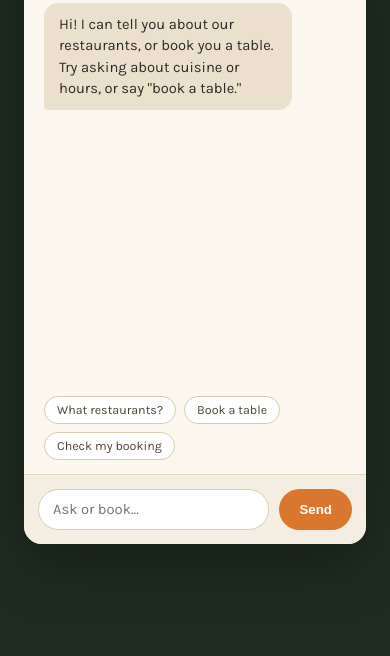
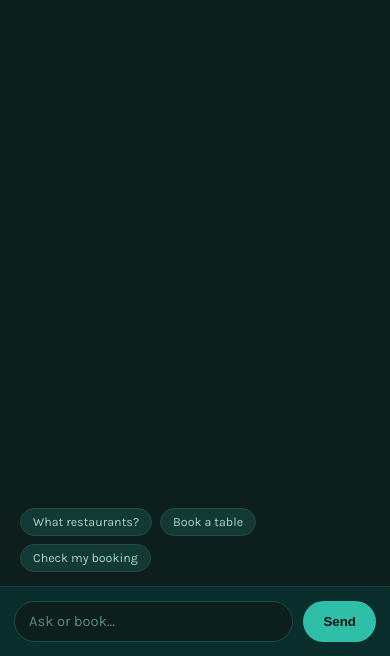
Before and after one commit to SilentAchiever-stack/Restaurant-assistant-frontend, a plain HTML site: page index.html in a window 390 px wide. Shown: the part 188-844 px from the top of the page. Drawn offline with Linux system fonts and the light colour scheme.

Commit message:
Change background and text colors in index.html
Updated styles for improved aesthetics and responsiveness.

```diff
--- a/index.html
+++ b/index.html
@@ -7,35 +7,41 @@
 <style>
   @import url('https://fonts.googleapis.com/css2?family=Fraunces:opsz,wght@9..144,600&family=Karla:wght@400;500;700&display=swap');
   * { box-sizing: border-box; margin: 0; padding: 0; }
+
   body {
     font-family: 'Karla', sans-serif;
-    background: #1f2d20;
-    color: #f4ede1;
+    background: #08100f;
+    color: #e6f2f0;
     min-height: 100vh;
+    min-height: 100dvh;
     display: flex;
     align-items: center;
     justify-content: center;
-    padding: 24px;
+    padding: 0;
   }
+
   .chat-container {
     width: 100%;
-    max-width: 420px;
-    background: #f4ede1;
-    border-radius: 18px;
-    box-shadow: 0 20px 60px rgba(0,0,0,0.35);
+    max-width: 440px;
+    height: 100vh;
+    height: 100dvh;
+    background: #0d1f1d;
     display: flex;
     flex-direction: column;
-    height: 620px;
     overflow: hidden;
   }
+
   .chat-header {
-    background: #d9772e;
-    color: #fff;
+    background: #0a2e2b;
+    color: #7fd9cc;
     padding: 18px 20px;
     font-family: 'Fraunces', serif;
     font-size: 1.15rem;
     font-weight: 600;
+    border-bottom: 1px solid #163d39;
+    flex-shrink: 0;
   }
+
   .messages {
     flex: 1;
     overflow-y: auto;
@@ -43,8 +49,9 @@
     display: flex;
     flex-direction: column;
     gap: 12px;
-    background: #fbf7ef;
+    background: #0d1f1d;
   }
+
   .msg {
     max-width: 82%;
     padding: 11px 15px;
@@ -53,26 +60,143 @@
     font-size: 0.92rem;
     white-space: pre-wrap;
   }
-  .msg.bot { background: #eae0cc; color: #2b2b26; align-self: flex-start; border-bottom-left-radius: 4px; }
-  .msg.user { background: #1f2d20; color: #f4ede1; align-self: flex-end; border-bottom-right-radius: 4px; }
-  .msg.typing { background: #eae0cc; color: #8a8578; align-self: flex-start; font-style: italic; }
-  .input-row { display: flex; padding: 14px; gap: 10px; background: #f4ede1; border-top: 1px solid #e2d6bd; }
+
+  .msg.bot {
+    background: #133934;
+    color: #d9f2ee;
+    align-self: flex-start;
+    border-bottom-left-radius: 4px;
+  }
+
+  .msg.user {
+    background: #1a5c53;
+    color: #f4fffc;
+    align-self: flex-end;
+    border-bottom-right-radius: 4px;
+  }
+
+  .msg.typing {
+    background: #133934;
+    color: #6ba69c;
+    align-self: flex-start;
+    font-style: italic;
+  }
+
+  .input-row {
+    display: flex;
+    padding: 14px;
+    gap: 10px;
+    background: #0a2e2b;
+    border-top: 1px solid #163d39;
+    flex-shrink: 0;
+  }
+
   .input-row input {
-    flex: 1; padding: 11px 14px; border-radius: 24px; border: 1px solid #d8cbae;
-    font-family: 'Karla', sans-serif; font-size: 0.92rem; outline: none; background: #fff;
+    flex: 1;
+    padding: 11px 14px;
+    border-radius: 24px;
+    border: 1px solid #1e4a44;
+    font-family: 'Karla', sans-serif;
+    font-size: 0.92rem;
+    outline: none;
+    background: #0d1f1d;
+    color: #e6f2f0;
   }
-  .input-row input:focus { border-color: #d9772e; }
+
+  .input-row input::placeholder {
+    color: #5a8a82;
+  }
+
+  .input-row input:focus {
+    border-color: #2fbfa8;
+  }
+
   .input-row button {
-    background: #d9772e; color: #fff; border: none; border-radius: 24px; padding: 0 20px;
-    font-weight: 700; cursor: pointer;
+    background: #2fbfa8;
+    color: #06110f;
+    border: none;
+    border-radius: 24px;
+    padding: 0 20px;
+    font-weight: 700;
+    cursor: pointer;
+    transition: background 0.15s;
   }
-  .input-row button:disabled { background: #d8cbae; cursor: not-allowed; }
-  .suggestions { padding: 0 20px 14px; display: flex; gap: 8px; flex-wrap: wrap; background: #fbf7ef; }
+
+  .input-row button:hover {
+    background: #45d6bf;
+  }
+
+  .input-row button:disabled {
+    background: #1e4a44;
+    color: #5a8a82;
+    cursor: not-allowed;
+  }
+
+  .suggestions {
+    padding: 0 20px 14px;
+    display: flex;
+    gap: 8px;
+    flex-wrap: wrap;
+    background: #0d1f1d;
+    flex-shrink: 0;
+  }
+
   .suggestion-chip {
-    background: #fff; border: 1px solid #d8cbae; border-radius: 16px; padding: 6px 12px;
-    font-size: 0.78rem; cursor: pointer; color: #4a4534;
+    background: #133934;
+    border: 1px solid #1e4a44;
+    border-radius: 16px;
+    padding: 6px 12px;
+    font-size: 0.78rem;
+    cursor: pointer;
+    color: #9fd9cf;
+    transition: background 0.15s;
   }
-  .suggestion-chip:hover { background: #eae0cc; }
+
+  .suggestion-chip:hover {
+    background: #1a4a44;
+  }
+
+  /* Responsive breakpoints */
+
+  /* Small phones - tighten padding and font size slightly */
+  @media (max-width: 380px) {
+    .chat-header {
+      padding: 14px 16px;
+      font-size: 1.05rem;
+    }
+    .messages {
+      padding: 14px;
+    }
+    .msg {
+      max-width: 88%;
+      font-size: 0.88rem;
+    }
+    .input-row {
+      padding: 10px;
+    }
+    .suggestions {
+      padding: 0 14px 10px;
+    }
+  }
+
+  /* Tablets and up - float as a centered card instead of full-screen */
+  @media (min-width: 640px) {
+    body {
+      padding: 24px;
+    }
+    .chat-container {
+      height: min(640px, 90vh);
+      border-radius: 18px;
+      box-shadow: 0 24px 70px rgba(0,0,0,0.5);
+    }
+  }
+
+  /* Large desktop - slightly roomier card */
+  @media (min-width: 1024px) {
+    .chat-container {
+      max-width: 460px;
+    }
+  }
 </style>
 </head>
 <body>
```
